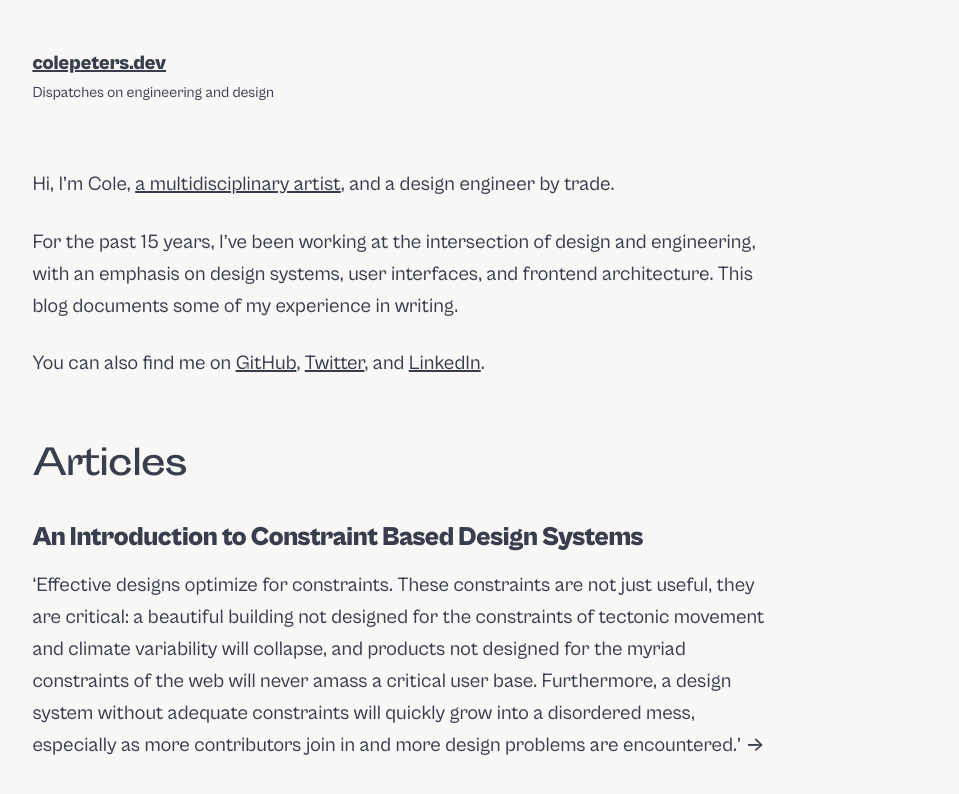
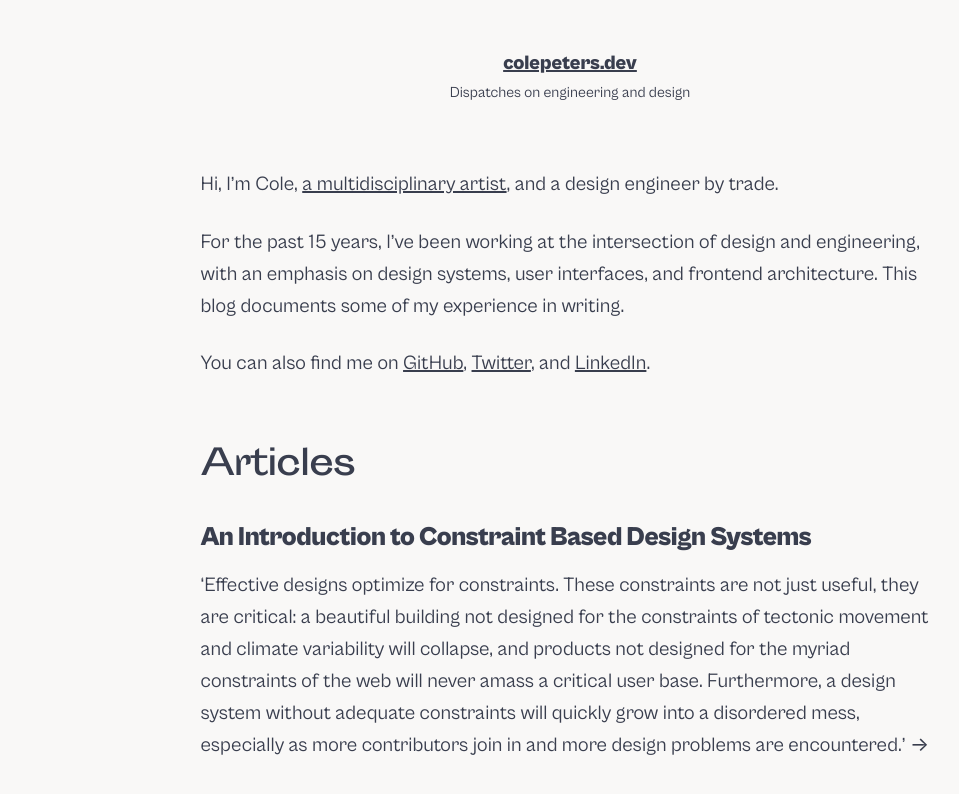
Before and after one commit to colepeters/colepeters.dev, a Next.js app: page / in a window 1280 px wide. Shown: the top 794 px of the page, without its empty margins (70-1029 px from the left). Built offline with nearby package versions, Linux system fonts and the light colour scheme.

Commit message:
Now in centre flavour

```diff
--- a/components/Footer.js
+++ b/components/Footer.js
@@ -12,6 +12,7 @@ export default function Footer() {
       borderTopWidth='2px'
       borderTopStyle='solid'
       borderTopColor='darkBackground'
+      style={{ textAlign: 'center' }}
     >
       <Text fontSize={0}>
         You’ve reached the end of this page. Thanks for reading!
--- a/components/GlobalStyle.js
+++ b/components/GlobalStyle.js
@@ -26,7 +26,7 @@ const GlobalStyle = createGlobalStyle`
     color: ${(props) => props.theme.colors.body};
     font-family: Cabinet, ${system};
     font-size: ${(props) => props.theme.fontSizes[1]};
-    font-weight: 450;
+    font-weight: 420;
     line-height: ${(props) => props.theme.lineHeights.body};
     padding: 1rem;
   }
@@ -38,7 +38,16 @@ const GlobalStyle = createGlobalStyle`
 
     p, li, blockquote {
       max-width: 58ch;
+      margin-left: auto;
+      margin-right: auto;
     }
+
+    h1, h2, h3, h4, h5, h6 {
+      text-align: center;
+      margin-left: auto;
+      margin-right: auto;
+    }
+
   }
 
   h1 { font-size: ${(props) => props.theme.fontSizes[6]}; }
@@ -62,7 +71,7 @@ const GlobalStyle = createGlobalStyle`
 
   @media screen and (min-width: ${(props) => props.theme.breakpoints[2]}) {
     h1 {
-    letter-spacing: ${(props) => props.theme.letterSpacings.vtight};
+      letter-spacing: ${(props) => props.theme.letterSpacings.vtight};
       margin-top: ${(props) => props.theme.space[5]};
       margin-bottom: ${(props) => props.theme.space[6]};
     }
@@ -82,10 +91,11 @@ const GlobalStyle = createGlobalStyle`
 
   blockquote {
     border-left: 0.5rem double ${(props) => props.theme.colors.darkBackground};
+    background: white;
     margin: ${(props) => props.theme.space[4]} 0;
-    padding: 0 ${(props) => props.theme.space[3]};
+    padding: ${(props) => props.theme.space[3]};
     font-size: ${(props) => props.theme.fontSizes[2]};
-    font-weight: 600;
+    font-weight: 360;
 
     & p {
       margin: 0;
@@ -94,7 +104,8 @@ const GlobalStyle = createGlobalStyle`
 
   @media screen and (min-width: ${(props) => props.theme.breakpoints[1]}) {
     blockquote {
-      margin: ${(props) => props.theme.space[5]} 0;
+      margin: ${(props) => props.theme.space[5]} auto;
+      padding: ${(props) => props.theme.space[4]};
     }
   }
 
@@ -131,7 +142,8 @@ const GlobalStyle = createGlobalStyle`
   }
 
   p {
-    margin: 0;
+    margin-block-start: 0;
+    margin-block-end: 0;
   }
 
   p + p {
--- a/components/Header.js
+++ b/components/Header.js
@@ -6,7 +6,7 @@ import Text from './Text'
 export default function Header() {
   return (
     <Box as='nav'>
-      <Text as='h1' fontSize={1} m={0} letterSpacing='normal'>
+      <Text as='h1' fontSize={1} my={0} mx='auto' letterSpacing='normal'>
         <Link href='/'>
           <Text
             as='a'
@@ -19,7 +19,7 @@ export default function Header() {
           </Text>
         </Link>
       </Text>
-      <Text fontSize={0} mt={1}>
+      <Text fontSize={0} mt={1} textAlign='center'>
         Dispatches on engineering and design
       </Text>
     </Box>
--- a/components/PostWrapper.js
+++ b/components/PostWrapper.js
@@ -17,7 +17,7 @@ export default function PostWrapper({ title, date, description, children }) {
         <Text as='h1' mb={[4, null, 5]}>
           {title}
         </Text>
-        <Text fontWeight='semibold'>
+        <Text fontWeight='semibold' textAlign='center'>
           <time dateTime={date}>{date.replaceAll('-', '/')}</time>
         </Text>
         {children}
--- a/pages/_app.js
+++ b/pages/_app.js
@@ -15,7 +15,7 @@ function MyApp({ Component, pageProps }) {
   return (
     <ThemeProvider theme={theme}>
       <GlobalStyle />
-      <Box maxWidth='max-content'>
+      <Box maxWidth='max-content' mx='auto'>
         <Header />
         <Component {...pageProps} />
       </Box>
--- a/pages/index.js
+++ b/pages/index.js
@@ -15,7 +15,7 @@ export default function Home({ posts }) {
           content='For the past 15 years, I’ve been working at the intersection of design and engineering, with an emphasis on design systems, user interfaces, and frontend architecture. This blog documents some of my experience in writing.'
         />
       </Head>
-      <Box as='main' my={5}>
+      <Box as='main' my={5} mx='auto'>
         <Text>
           Hi, I’m Cole,{' '}
           <a href='https://colepeters.com'>a multidisciplinary artist</a>, and a
@@ -35,7 +35,7 @@ export default function Home({ posts }) {
         </Text>
       </Box>
       <Box as='section' my={5}>
-        <Text as='h3' mt={0} mb={4}>
+        <Text as='h3' mt={0} mb={4} textAlign='left'>
           Articles
         </Text>
         {posts.map((post) => (
@@ -48,6 +48,7 @@ export default function Home({ posts }) {
                   fontFamily='body'
                   mt={0}
                   mb={3}
+                  textAlign='left'
                   style={{ maxWidth: 'none', letterSpacing: '-0.0125em' }}
                 >
                   {post.title}
--- a/pages/posts/an-introduction-to-constraint-based-design-systems.mdx
+++ b/pages/posts/an-introduction-to-constraint-based-design-systems.mdx
@@ -93,19 +93,20 @@ Of course you would. Let’s talk about spacing scales.
 
 The idea behind spacing scales is this: any (and every) given layout should use only certain, consistent increments of space between discrete elements in that layout. Need an input to be some distance away from its label? Pick a value from the spacing scale. Designing a grid layout? The gutters between each column and row are sized with a value from the spacing scale, too. Every element of your UI, with rare exception, should be spaced apart from other elements by an interval of space found on your spacing scale.
 
-<Box as='figure' my={4} mx={0}>
+<Box as='figure' my={4} mx='auto' mx={0}>
   <Box
     borderWidth={2}
     borderStyle='solid'
     borderColor='darkBackground'
     maxWidth='max-content'
+    mx='auto'
   >
     <Image
       src={spacingScale}
       style={{ width: '100%', maxWidth: 640, height: 'auto', display: 'block' }}
     />
   </Box>
-  <Text as='figcaption' mt={1}>
+  <Text as='figcaption' mt={1} textAlign='center'>
     A rough sketch of a spacing scale and its use in a component and page layout
   </Text>
 </Box>
@@ -153,13 +154,14 @@ First, a quick recap of terminology: when describing three dimensional objects,
     borderStyle='solid'
     borderColor='darkBackground'
     maxWidth='max-content'
+    mx='auto'
   >
     <Image
       src={cube}
       style={{ width: '100%', maxWidth: 640, height: 'auto', display: 'block' }}
     />
   </Box>
-  <Text as='figcaption' fontSize={0} fontStyle='italic' mt={1}>
+  <Text as='figcaption' fontSize={0} fontStyle='italic' mt={1} textAlign='center'>
     Differences in the rate of change between a cube’s surface area and volume
   </Text>
 </Box>
@@ -170,6 +172,7 @@ Now, let’s consider a colour palette — say, the most minimal of colour palet
   role='table'
   bg='white'
   my={[3, 4]}
+  mx='auto'
   borderWidth='2px'
   borderStyle='solid'
   borderColor='darkBackground'
@@ -224,6 +227,7 @@ What happens if we add a third colour, say, red? How many colour combinations ca
   borderStyle='solid'
   borderColor='darkBackground'
   my={[3, 4]}
+  mx='auto'
   maxWidth='max-content'
 >
   <Box role='rowgroup'>
```
